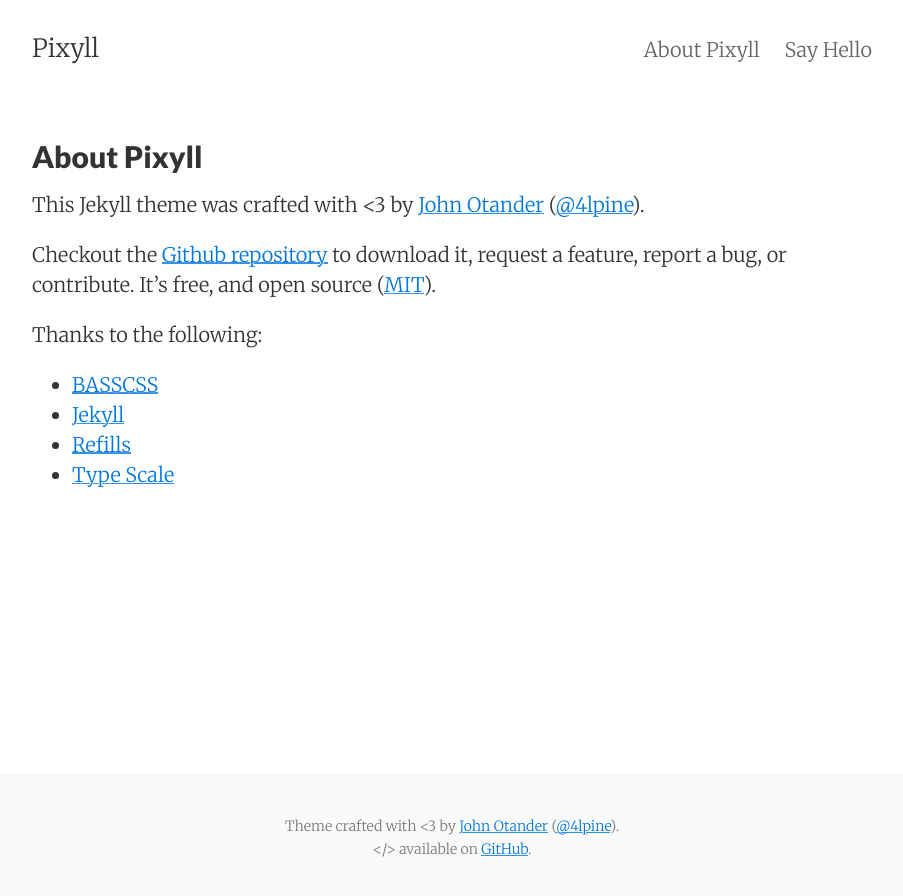
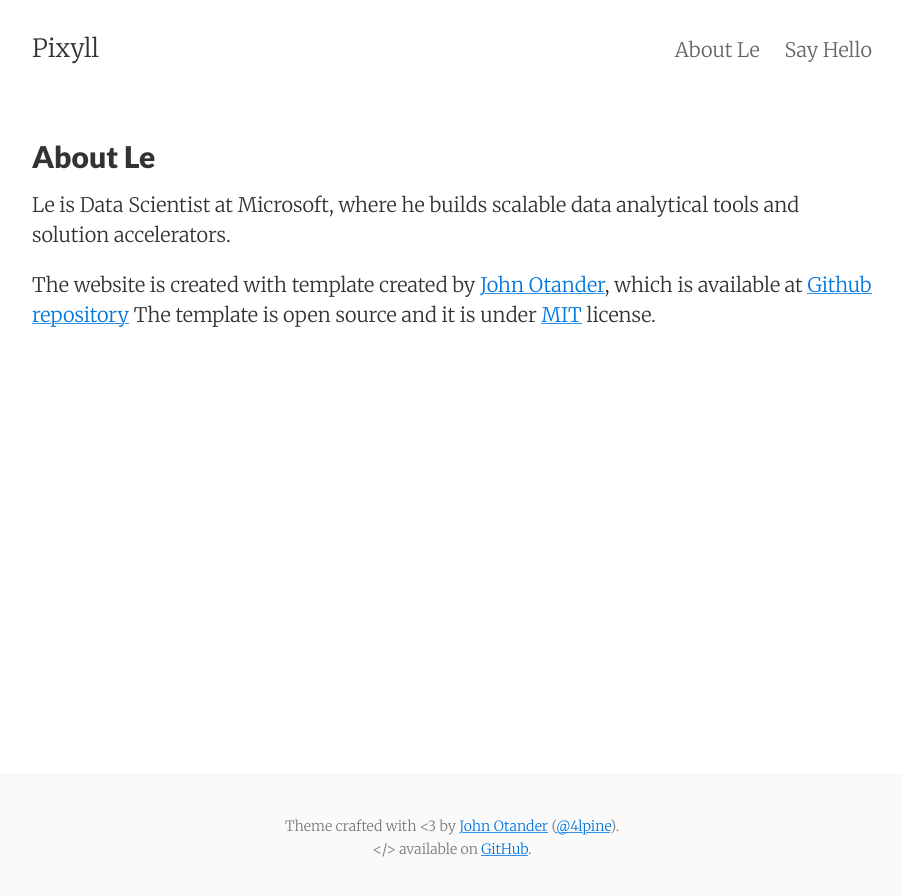
Before and after one commit to yueguoguo/yueguoguo.github.io, a Jekyll site: the page built from about.md, in a window 1280 px wide. Shown: the top 896 px of the page, without its empty margins (188-1091 px from the left). Built offline with Jekyll 4.4.1, drawn with Linux system fonts in a browser that asks for light colours.

Commit message:
Edits about

```diff
--- a/about.md
+++ b/about.md
@@ -1,20 +1,11 @@
 ---
 layout: page
-title: About Pixyll
+title: About Le
 permalink: /about/
 tags: about
 ---
 
-This Jekyll theme was crafted with <3 by [John Otander](http://johnotander.com)
-([@4lpine](https://twitter.com/4lpine)).
+Le is Data Scientist at Microsoft, where he builds scalable data analytical tools and solution accelerators.
 
-Checkout the [Github repository](https://github.com/johnotander/pixyll) to download it,
-request a feature, report a bug, or contribute. It's free, and open source
-([MIT](http://opensource.org/licenses/MIT)).
-
-Thanks to the following:
-
-* [BASSCSS](http://basscss.com)
-* [Jekyll](http://jekyllrb.com)
-* [Refills](http://refills.bourbon.io/)
-* [Type Scale](http://type-scale.com/)
+The website is created with template created by [John Otander](http://johnotander.com), which is available at [Github repository](https://github.com/johnotander/pixyll)
+The template is open source and it is under [MIT](http://opensource.org/licenses/MIT) license.
```
